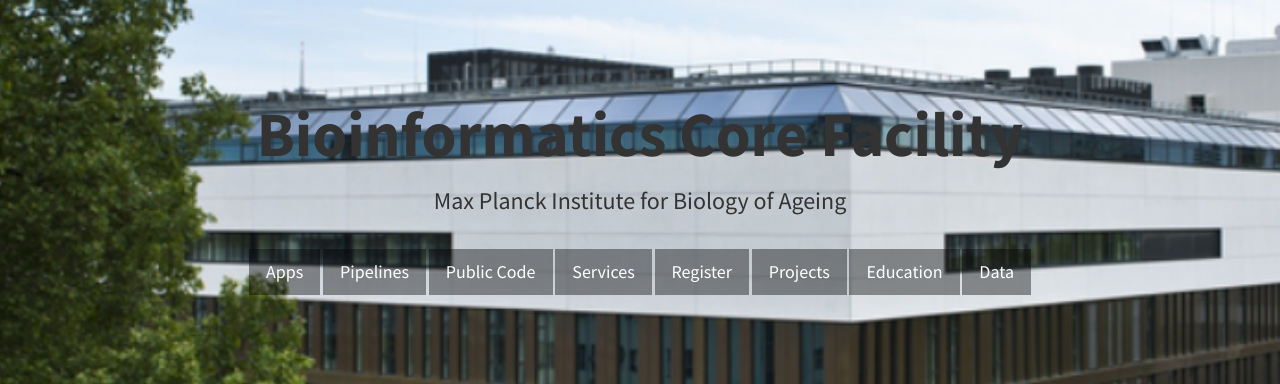
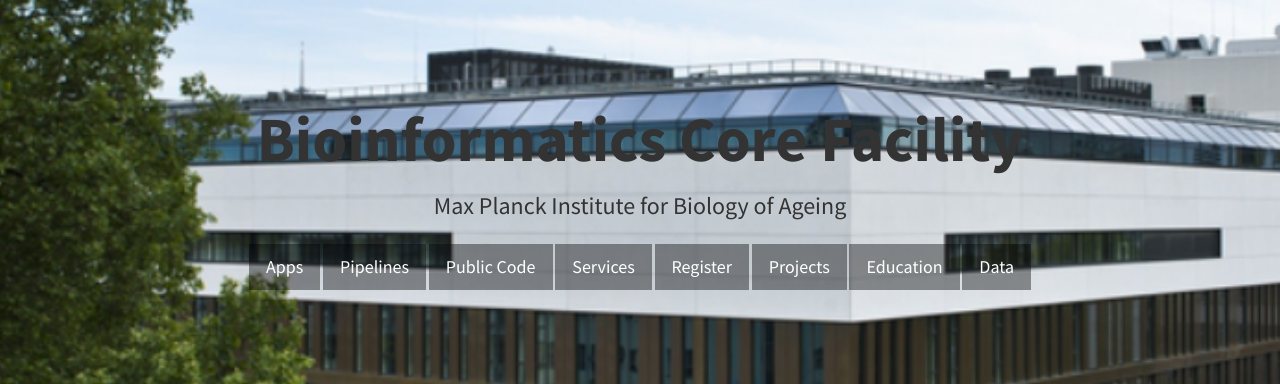
Before and after one commit to mpg-age-bioinformatics/mpg-age-bioinformatics.github.io, a Jekyll site: the page built from index.html, in a window 1280 px wide. Shown: the part 247-631 px from the top of the page. Built offline with Jekyll 4.4.1, drawn with Linux system fonts in a browser that asks for light colours.

Commit message:
Update header.html

```diff
--- a/_includes/header.html
+++ b/_includes/header.html
@@ -10,8 +10,7 @@
 <header id="top" class="header">
 <div class="text-vertical-center", style="position:relative;">
     <h1>Bioinformatics Core Facility</h1>
-    <h3>Max Planck Institute for Biology of Ageing</h3>
-    <br>
+    <h3 style="margin-top:20px;margin-bottom:20px;">Max Planck Institute for Biology of Ageing</h3>
     <p class="big">
     <a href="https://flaski.age.mpg.de" class="btn btn-dark btn-lg">Apps</a>
     <a href="https://flaski.age.mpg.de/index#submissions" class="btn btn-dark btn-lg">Pipelines</a>
```
